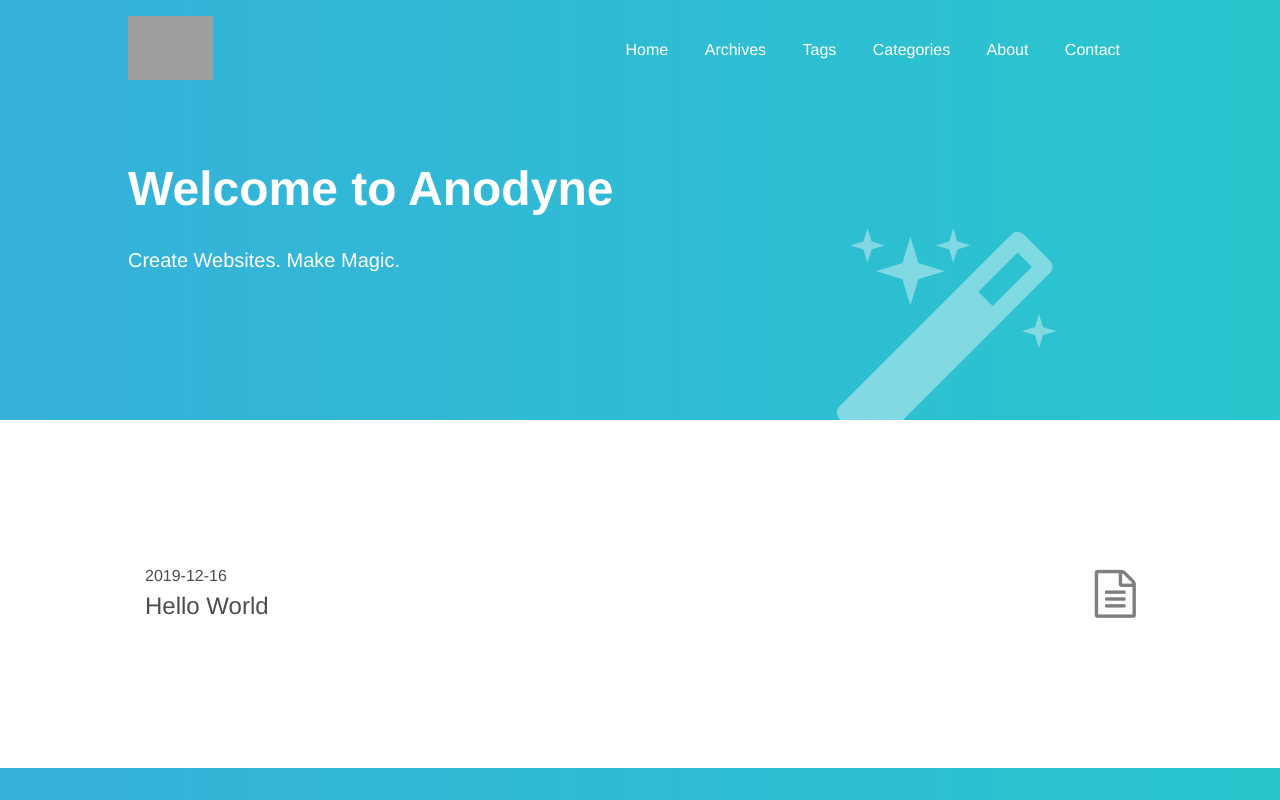
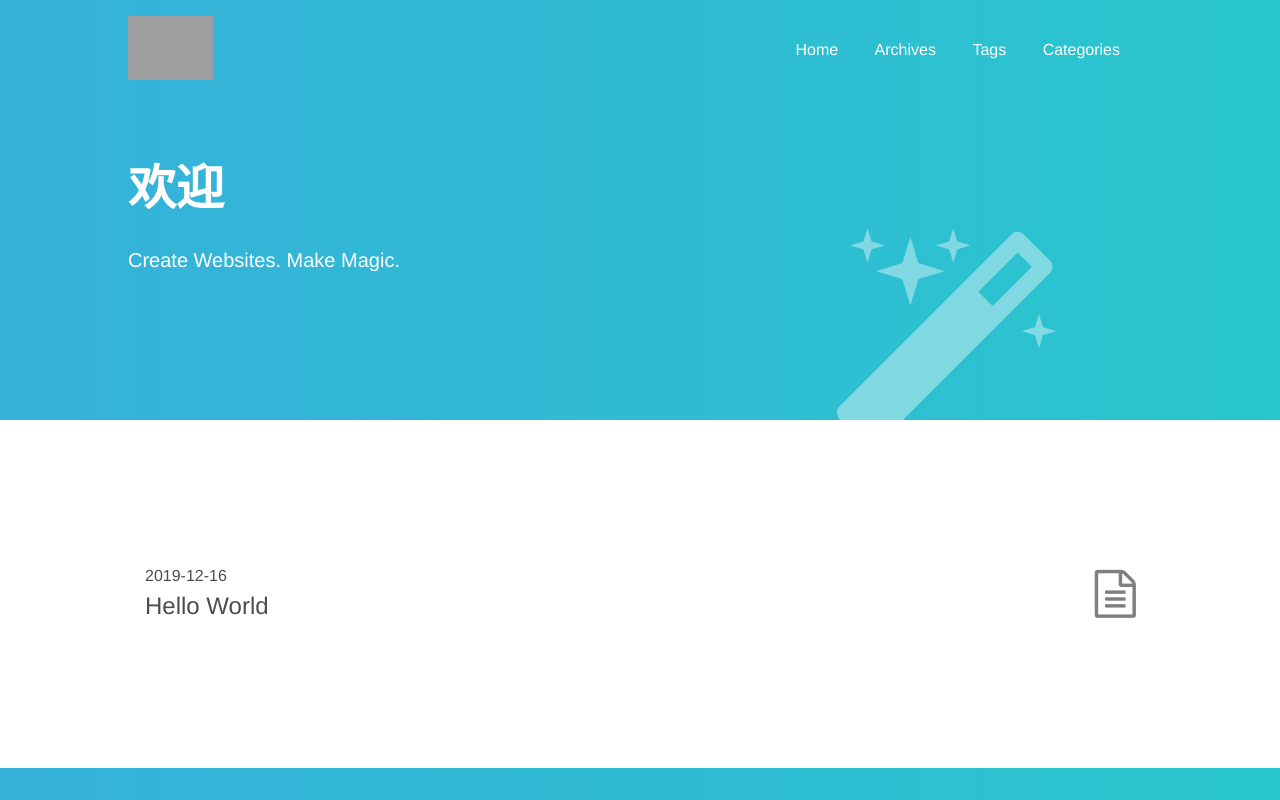
Before and after one commit to TiAmoJin/TiAmoJin.github.io, a plain HTML site: page index.html in a window 1280 px wide. Shown: the top 800 px of the page. Drawn offline with nearby package versions, Linux system fonts and the light colour scheme; grey boxes are pictures that could not be loaded.

Commit message:
Site updated: 2019-12-16 12:32:50

```diff
--- a/index.html
+++ b/index.html
@@ -104,25 +104,13 @@
                     Categories
                 </a>
 
-                <a class="link dim f6 f5-l dib mr3 mr4-l white"
-                    href="/about.html"
-                    title="About">
-                    About
-                </a>
-
-                <a class="link dim f6 f5-l dib mr3 mr4-l white"
-                    href="/contact.html"
-                    title="Contact">
-                    Contact
-                </a>
-
         </div>
     </nav>
 
     <!-- Title -->
     <div class="w-100 mw8 center vh-40 dt">
         <div class="dtc v-mid white">
-            <h1 class="f1-l f2-m tc tc-m tl-ns">Welcome to Anodyne</h1>
+            <h1 class="f1-l f2-m tc tc-m tl-ns">欢迎</h1>
             <p class="f4 fw3 pab-100px tc tc-m tl-ns">Create Websites. Make Magic.</p>
         </div>
     </div>
```
Also changed, not shown: 2019/12/16/hello-world/index.html (+0 -12 lines), archives/2019/12/index.html (+0 -12 lines), archives/2019/index.html (+0 -12 lines), archives/index.html (+0 -12 lines).
